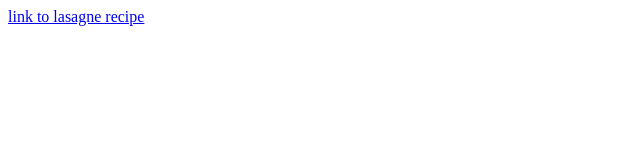
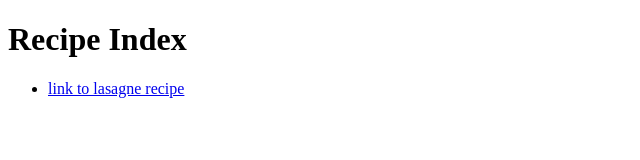
Before and after one commit to AprilMD/recipe-website, a plain HTML site: page index.html in a window 1280 px wide. Shown: the whole page, without its empty margins (0-640 px from the left). Drawn offline with Linux system fonts and the light colour scheme.

Commit message:
add structure to index page

```diff
--- a/index.html
+++ b/index.html
@@ -7,8 +7,10 @@
     <title>Document</title>
 </head>
 <body>
-
-    <a href="./recipes/lasagne.html">link to lasagne recipe</a>
+    <h1>Recipe Index</h1>
+        <ul>
+            <li><a href="./recipes/lasagne.html">link to lasagne recipe</a></li>
+        </ul>
 
 </body>
 </html>
```
